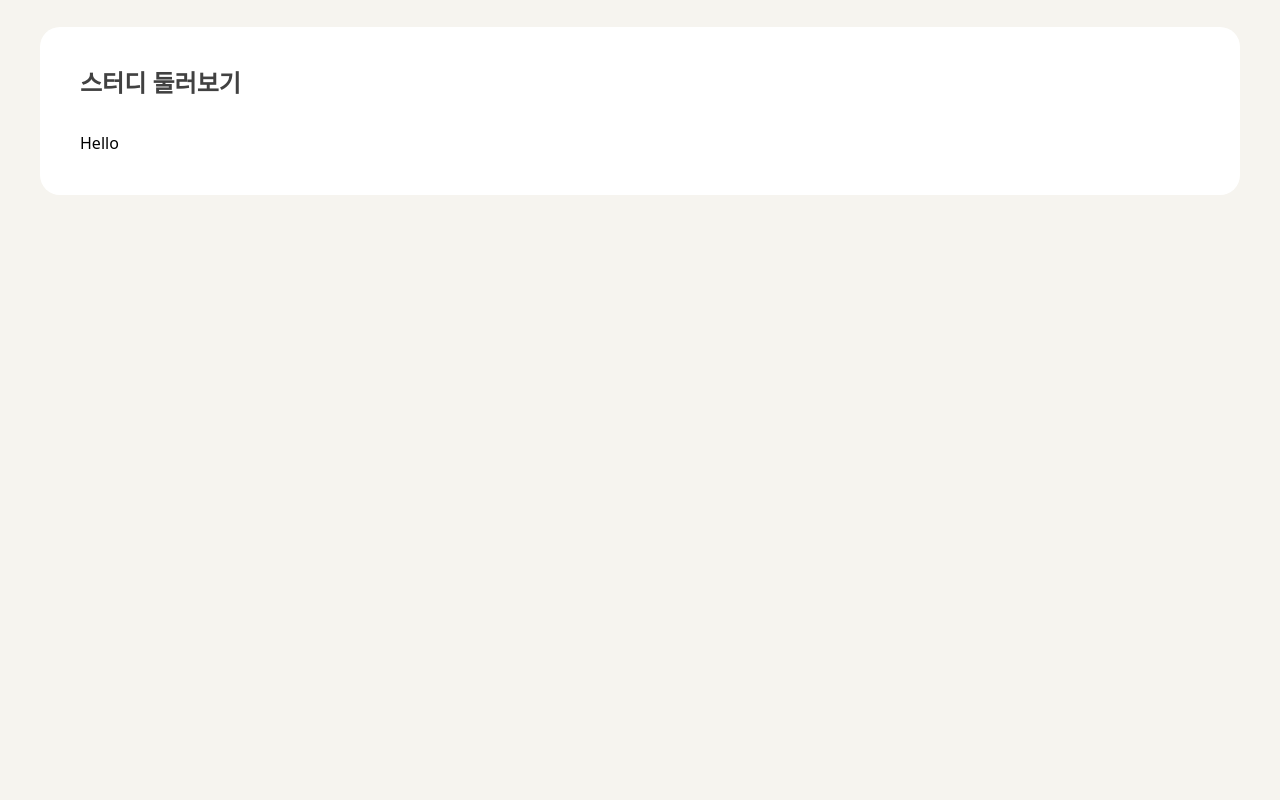
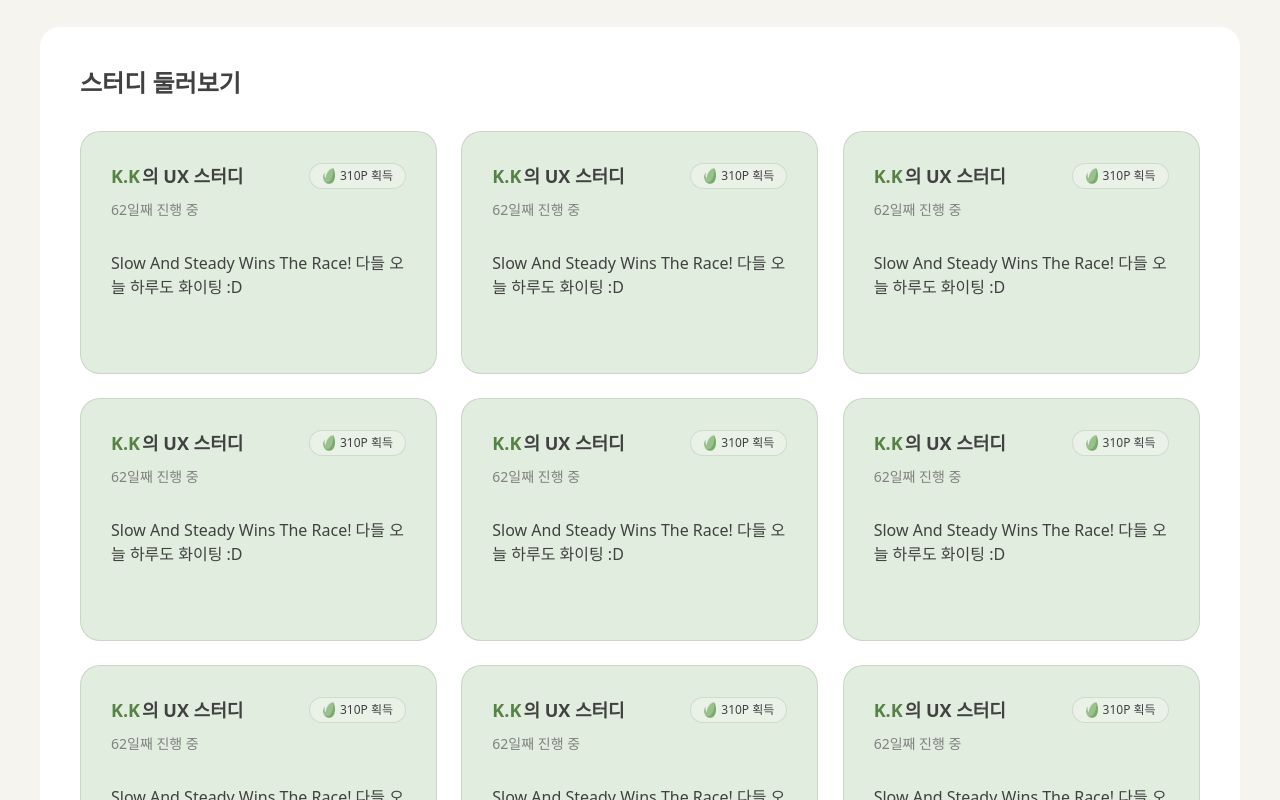
Before and after one commit to instructor-young/forest-of-study, a React (Vite) app in the folder frontend/: page / in a window 1280 px wide. Shown: the part 540-1340 px from the top of the page. Before the commit the page ends 800 px from the top, so only its background shows below. Built offline with nearby package versions, Linux system fonts and the light colour scheme.

Commit message:
[frontend] style: Minor style changes

```diff
--- a/frontend/src/components/Header.jsx
+++ b/frontend/src/components/Header.jsx
@@ -1,4 +1,4 @@
-import React from "react";
+import { Link } from "react-router";
 import CTALarge from "../assets/img/cta-lg.png";
 import LogoLarge from "../assets/img/logo-lg.png";
 
@@ -6,7 +6,9 @@ function Header() {
   return (
     <header className="h-[100px] padding py-5 px-6">
       <div className="mx-auto max-w-[1440px] flex items-center justify-between">
-        <img src={LogoLarge} className="h-[60px]" />
+        <Link to={"/"}>
+          <img src={LogoLarge} className="h-[60px]" />
+        </Link>
         <img src={CTALarge} className="h-[58px]" />
       </div>
     </header>
--- a/frontend/src/components/StudyCard.jsx
+++ b/frontend/src/components/StudyCard.jsx
@@ -2,7 +2,7 @@ import Tag from "./Tag";
 
 function StudyCard({ study }) {
   return (
-    <article className="p-[30px] rounded-[20px] w-[358px] h-[243px] bg-green-pale">
+    <article className="p-[30px] rounded-[20px] w-[357px] h-[243px] bg-green-pale border-black/10 border">
       <header>
         <div className="flex items-center justify-between">
           <h6 className="text-lg font-bold">
@@ -19,6 +19,8 @@ function StudyCard({ study }) {
           {study.daysFromStart}일째 진행 중
         </span>
       </header>
+
+      <p className="text-black-414141 mt-[30px]">{study.description}</p>
     </article>
   );
 }
--- a/frontend/src/pages/HomePage/HomePage.jsx
+++ b/frontend/src/pages/HomePage/HomePage.jsx
@@ -8,6 +8,7 @@ const recentViewedStudies = [
     name: "UX 스터디",
     point: 310,
     daysFromStart: 62,
+    description: "Slow And Steady Wins The Race! 다들 오늘 하루도 화이팅 :D",
   },
 ];
 
@@ -22,7 +23,19 @@ function HomePage() {
           <StudyCard study={recentViewedStudies[0]} />
         </div>
       </HomeSectionBox>
-      <HomeSectionBox title="스터디 둘러보기">Hello</HomeSectionBox>
+      <HomeSectionBox title="스터디 둘러보기">
+        <div className="grid grid-cols-3 gap-6">
+          <StudyCard study={recentViewedStudies[0]} />
+          <StudyCard study={recentViewedStudies[0]} />
+          <StudyCard study={recentViewedStudies[0]} />
+          <StudyCard study={recentViewedStudies[0]} />
+          <StudyCard study={recentViewedStudies[0]} />
+          <StudyCard study={recentViewedStudies[0]} />
+          <StudyCard study={recentViewedStudies[0]} />
+          <StudyCard study={recentViewedStudies[0]} />
+          <StudyCard study={recentViewedStudies[0]} />
+        </div>
+      </HomeSectionBox>
     </Page>
   );
 }
```
